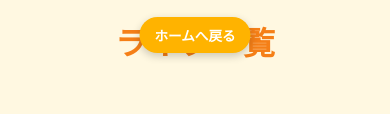
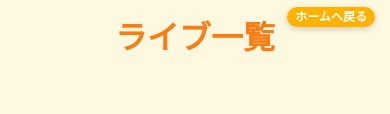
Before and after one commit to yokoyamakazuto/music, a plain HTML site: page list.html in a window 390 px wide. Shown: the part 183-297 px from the top of the page. Drawn offline with Linux system fonts and the light colour scheme.

Commit message:
Add files via upload

```diff
--- a/edit.js
+++ b/edit.js
@@ -98,10 +98,8 @@ editForm.addEventListener('submit', e => {
             // ポップアップにSpotifyリンクも表示
             let popupText = '保存しました！';
 
-
             Swal.fire({
                 title: popupText,
-                html: true,
                 showConfirmButton: true,
                 confirmButtonText: 'OK',
                 icon: undefined,
--- a/index.css
+++ b/index.css
@@ -314,24 +314,39 @@ footer {
 
 /* ===== スマホ（縦並び＋ボタン中央） ===== */
 @media (max-width: 600px) {
-  /* 右上ボタン・次のライブを縦にして中央寄せ */
-  .nav-top {
-    position: relative;
-    top: auto;
-    right: auto;
-    left: 50%;
-    transform: translateX(-50%);
-    width: auto;
-    justify-content: center;
-    margin: 10px 0;
+  /* タイトル（音楽手帳）を一番上 */
+  h1 {
+    text-align: center;
+    margin: 15px 0;
+    position: relative; /* 絶対配置解除 */
+    z-index: auto;
   }
 
-  #upcomingLive {
-    position: relative;
+  /* スライドショーはそのまま */
+  .slideshow {
+    height: 150px; /* 少し縮小して見やすく */
+  }
+
+  /* ボタンを中央寄せで横並び */
+  .nav-top {
+    position: relative; /* 絶対配置解除 */
     top: auto;
     left: auto;
+    transform: none;
+    display: flex;
+    justify-content: center;
+    gap: 10px;
+    margin: 10px 0;
     width: 100%;
-    margin: 10px 0;
+  }
+
+  /* 次のライブカードをタイトル・ボタンの下に縦並び */
+  #upcomingLive {
+    position: relative; /* 絶対配置解除 */
+    top: auto;
+    left: auto;
+    width: 90%;
+    margin: 10px auto;
   }
 
   #upcomingLive .live-card {
@@ -348,14 +363,17 @@ footer {
 
 /* ===== iPhone SEなど極小画面 ===== */
 @media (max-width: 375px) {
+  h1 {
+    margin: 10px 0;
+  }
+
   .nav-top {
-    left: 50%;
-    transform: translateX(-50%);
+    gap: 8px;
   }
 
   #upcomingLive {
-    width: 100%;
-    margin: 8px 0;
+    width: 95%;
+    margin: 8px auto;
   }
   #upcomingLive .live-card {
     padding: 8px;
--- a/list.css
+++ b/list.css
@@ -37,29 +37,44 @@ h1 {
   100% { transform: translateX(-50%); }
 }
 
-/* ===== 右上ボタン ===== */
-.nav-top {
-  position: absolute;
-  top: 190px; /* ヘッダー下に */
+/* ===== 右上「ホームへ戻る」ボタン固定（ヘッダー下） ===== */
+.home-nav {
+  position: fixed;   /* ウィンドウ右上に固定 */
+  top: 170px;        /* ヘッダーの下 */
   right: 20px;
-  z-index: 10;
+  z-index: 100;
 }
 
-.panel-btn {
+.home-nav .panel-btn {
   background: #ffb300;
   color: #fff;
-  padding: 8px 15px;
-  border-radius: 20px;
+  padding: 4px 10px;
+  border-radius: 14px;
   font-weight: bold;
   text-decoration: none;
-  box-shadow: 0 3px 8px rgba(0,0,0,0.2);
+  font-size: 0.8rem;
+  box-shadow: 0 2px 6px rgba(0,0,0,0.2);
   transition: all 0.2s;
 }
 
-.panel-btn:hover {
+.home-nav .panel-btn:hover {
   transform: scale(1.05);
-  box-shadow: 0 5px 12px rgba(0,0,0,0.3);
+  box-shadow: 0 4px 10px rgba(0,0,0,0.3);
 }
+
+/* ===== スマホ用 ===== */
+@media (max-width: 600px) {
+  .home-nav {
+    top: 190px;    /* スマホ画面では少し下に */
+    right: 15px;
+  }
+
+  .home-nav .panel-btn {
+    padding: 3px 8px;
+    font-size: 0.75rem;
+  }
+}
+
 
 /* ===== mainとライブリストのスクロール調整 ===== */
 main {
--- a/list.html
+++ b/list.html
@@ -43,7 +43,7 @@
   </div>
 </header>
 
-<nav class="nav-top">
+<nav class="home-nav">
   <a href="index.html" class="panel-btn">ホームへ戻る</a>
 </nav>
 
```
Also changed, not shown: index.html (+9 -7 lines).
